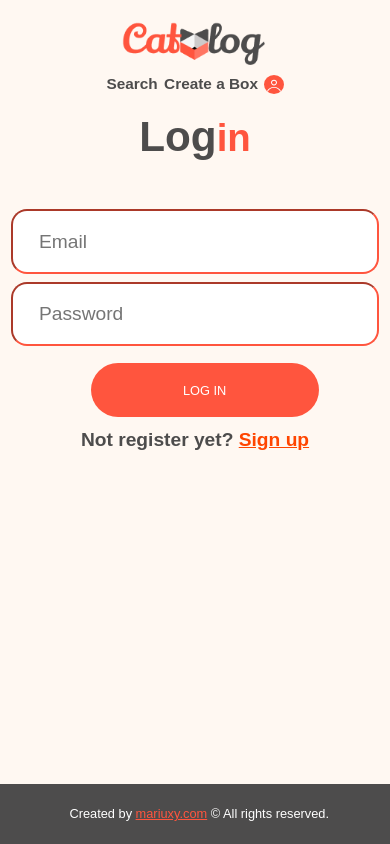
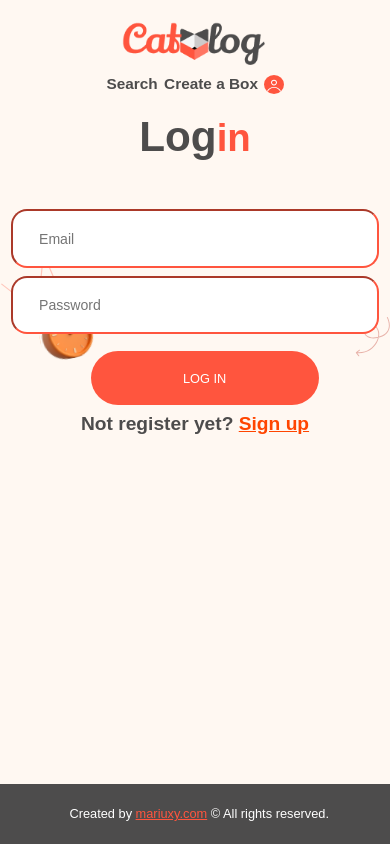
Before and after one commit to cat-a-log/FrontEnd, a React (Vite) app: page /login in a window 390 px wide. Built offline with nearby package versions, Linux system fonts and the light colour scheme.

Commit message:
fix background for mobile version

```diff
--- a/src/App.css
+++ b/src/App.css
@@ -6,8 +6,10 @@
 
 
 .container {
-  background-color: var(--background-color);
-
+  /* background-color: var(--background-color); */
+  background-image: url("./assets/background_elements.svg");
+  background-repeat: no-repeat;
+  background-size: auto;
 }
 
 .subtext {
@@ -49,7 +51,7 @@
 
 p, h4, .highlight-color-underline {
   font-size: 1.2rem;
-  line-height: 1.5;
+  line-height: 1.5rem;
   margin-bottom: 1rem;
 }
 
@@ -58,12 +60,17 @@ p, h4, .highlight-color-underline {
 }
 
 @media screen and (max-width: 700px) {
-   h4, .highlight-color-underline {
+
+   h4, .highlight-color-underline{
     font-size: 1.5rem;
     margin: 0 0%;
   }
 
+ .container {
+   background-image: url("./assets/background_elements-mobile.svg");
+  background-size: 130% ;
 
+ }
 
   .subtext {
     margin: 2%;
@@ -73,3 +80,4 @@ p, h4, .highlight-color-underline {
   .button {
     padding: 0.75rem;
   }
+}
--- a/src/components/Forms/forms.css
+++ b/src/components/Forms/forms.css
@@ -47,6 +47,7 @@
   .form-createBox-info,
   .form-createBox-addimage {
     width: 80%;
+    font-size: 1.1rem;
 
   }
 }
```
Also changed, not shown: src/assets/background_elements-mobile.svg (added), 1 other file (tests, documents, lock files or other folders).
